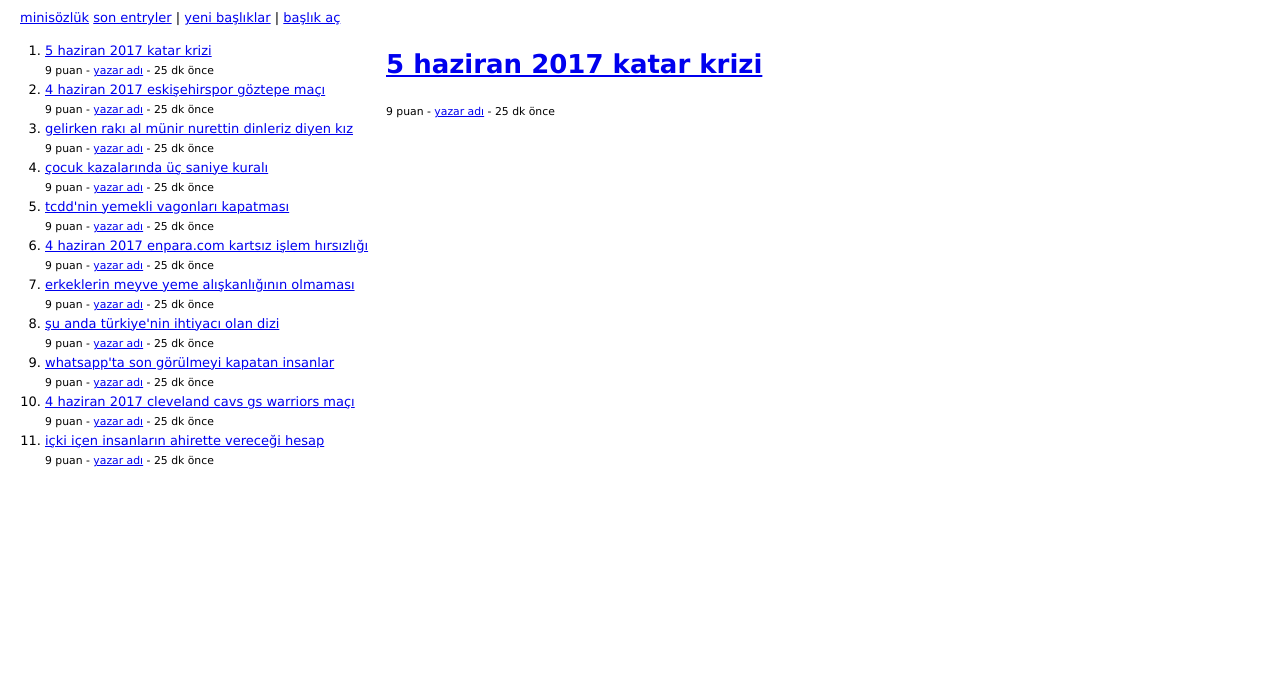
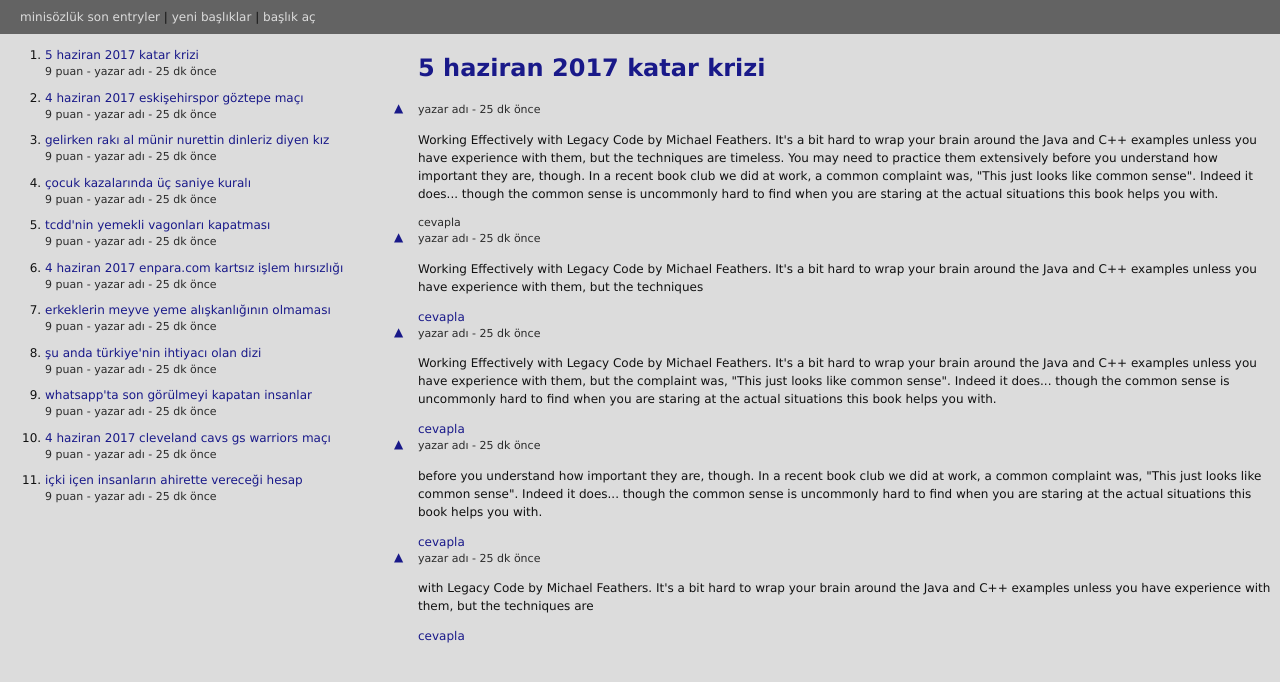
Before and after one commit to weboloper/sozluk, a PHP site: page / in a window 1280 px wide. Shown: the top 682 px of the page. Run offline with PHP 8.4, Linux system fonts and the light colour scheme.

Commit message:
Commit initial

```diff
--- a/css/style.css
+++ b/css/style.css
@@ -1,11 +1,27 @@
 body {
   font-family: Verdana, Geneva, sans-serif;
-  font-size: 13px;
-  line-height: 1.5; }
+  font-size: 12px;
+  line-height: 1.5;
+  background-color: #dcdcdc;
+  color: #111;
+  margin: 0; }
 
-#container {
+a {
+  color: #191989;
+  text-decoration: none; }
+  a:hover {
+    color: #151573; }
+
+#container,
+#header-inner {
   max-width: 1240px;
   margin: 0 auto; }
+
+#header {
+  background-color: #636363;
+  padding: .5rem; }
+  #header a {
+    color: #dcdcdc; }
 
 #row {
   display: -webkit-box;
@@ -29,9 +45,29 @@ body {
   flex-grow: 1; }
 
 #sol-frame {
-  max-width: 30%; }
+  max-width: 30%;
+  margin-right: 2rem; }
 
 #content {
   max-width: 70%; }
 
+#entry-list {
+  padding: 0;
+  list-style: none; }
+  #entry-list li {
+    position: relative; }
+  #entry-list .vote {
+    position: absolute;
+    left: -1.5rem;
+    top: -3px; }
+
+.entry-meta {
+  color: #2b2b2b;
+  font-size: 11px; }
+  .entry-meta a {
+    color: #2b2b2b; }
+
+#post-list li {
+  margin-bottom: .5rem; }
+
 /*# sourceMappingURL=style.css.map */
--- a/index.html
+++ b/index.html
@@ -12,63 +12,109 @@
 	</head>
 	<body>
 
-		<div id="container">
-			<div id="header">
+		<div id="header">
+			<div id="header-inner">
 				<a id="logo" href="#">minisözlük</a> <a href="#">son entryler</a> | <a href="#">yeni başlıklar</a> | <a href="#">başlık aç</a>
 			</div>
+		</div>
+
+		<div id="container">
 
 			<div id="row">
 				<div id="sol-frame">
-					<ol>
+					<ol id="post-list">
 						<li>
 							<a href="#">5 haziran 2017 katar krizi </a>
-							<div><small>9 puan - <a href="#">yazar adı</a> - 25 dk önce</small></div>
+							<div class="entry-meta">9 puan - <a href="#">yazar adı</a> - 25 dk önce</div>
 						</li>
 						<li>
 							<a href="#">4 haziran 2017 eskişehirspor göztepe maçı</a>
-							<div><small>9 puan - <a href="#">yazar adı</a> - 25 dk önce</small></div>
+							<div class="entry-meta">9 puan - <a href="#">yazar adı</a> - 25 dk önce</div>
 						</li>
 						<li>
 							<a href="#">gelirken rakı al münir nurettin dinleriz diyen kız </a>
-							<div><small>9 puan - <a href="#">yazar adı</a> - 25 dk önce</small></div>
+							<div class="entry-meta">9 puan - <a href="#">yazar adı</a> - 25 dk önce</div>
 						</li>
 						<li>
 							<a href="#">çocuk kazalarında üç saniye kuralı</a>
-							<div><small>9 puan - <a href="#">yazar adı</a> - 25 dk önce</small></div>
+							<div class="entry-meta">9 puan - <a href="#">yazar adı</a> - 25 dk önce</div>
 						</li>
 						<li>
 							<a href="#">tcdd'nin yemekli vagonları kapatması</a>
-							<div><small>9 puan - <a href="#">yazar adı</a> - 25 dk önce</small></div>
+							<div class="entry-meta">9 puan - <a href="#">yazar adı</a> - 25 dk önce</div>
 						</li>
 						<li>
 							<a href="#">4 haziran 2017 enpara.com kartsız işlem hırsızlığı</a>
-							<div><small>9 puan - <a href="#">yazar adı</a> - 25 dk önce</small></div>
+							<div class="entry-meta">9 puan - <a href="#">yazar adı</a> - 25 dk önce</div>
 						</li>
 						<li>
 							<a href="#">erkeklerin meyve yeme alışkanlığının olmaması </a>
-							<div><small>9 puan - <a href="#">yazar adı</a> - 25 dk önce</small></div>
+							<div class="entry-meta">9 puan - <a href="#">yazar adı</a> - 25 dk önce</div>
 						</li>
 						<li>
 							<a href="#">şu anda türkiye'nin ihtiyacı olan dizi</a>
-							<div><small>9 puan - <a href="#">yazar adı</a> - 25 dk önce</small></div>
+							<div class="entry-meta">9 puan - <a href="#">yazar adı</a> - 25 dk önce</div>
 						</li>
 						<li>
 							<a href="#">whatsapp'ta son görülmeyi kapatan insanlar</a>
-							<div><small>9 puan - <a href="#">yazar adı</a> - 25 dk önce</small></div>
+							<div class="entry-meta">9 puan - <a href="#">yazar adı</a> - 25 dk önce</div>
 						</li>
 						<li>
 							<a href="#">4 haziran 2017 cleveland cavs gs warriors maçı </a>
-							<div><small>9 puan - <a href="#">yazar adı</a> - 25 dk önce</small></div>
+							<div class="entry-meta">9 puan - <a href="#">yazar adı</a> - 25 dk önce</div>
 						</li>
 						<li>
 							<a href="#">içki içen insanların ahirette vereceği hesap</a>
-							<div><small>9 puan - <a href="#">yazar adı</a> - 25 dk önce</small></div>
+							<div class="entry-meta">9 puan - <a href="#">yazar adı</a> - 25 dk önce</div>
 						</li>
 					</ol>
 				</div>
 				<div id="content">
 					<h1><a href="#">5 haziran 2017 katar krizi</a></h1>
-					<div><small>9 puan - <a href="#">yazar adı</a> - 25 dk önce</small></div>
+
+
+					 <ul id="entry-list">
+					 	<li>
+					 		<a href="#" class="vote">▲</a>
+					 		<div class="entry-meta"><a href="#">yazar adı</a> - 25 dk önce</div>
+					 		<p>Working Effectively with Legacy Code by Michael Feathers. It's a bit hard to wrap your brain around the Java and C++ examples unless you have experience with them, but the techniques are timeless. You may need to practice them extensively before you understand how important they are, though. In a recent book club we did at work, a common complaint was, "This just looks like common sense". Indeed it does... though the common sense is uncommonly hard to find when you are staring at the actual situations this book helps you with.
+					 		</p>
+					 		<div class="entry-meta"><a href="#">cevapla</a></div>
+					 	</li>
+
+					 	<li>
+					 		<a href="#" class="vote">▲</a>
+					 		<div class="entry-meta"><a href="#">yazar adı</a> - 25 dk önce</div>
+					 		<p>Working Effectively with Legacy Code by Michael Feathers. It's a bit hard to wrap your brain around the Java and C++ examples unless you have experience with them, but the techniques
+					 		</p>
+					 		<a href="#">cevapla</a>
+					 	</li>
+
+					 	<li>
+					 		<a href="#" class="vote">▲</a>
+					 		<div class="entry-meta"><a href="#">yazar adı</a> - 25 dk önce</div>
+					 		<p>Working Effectively with Legacy Code by Michael Feathers. It's a bit hard to wrap your brain around the Java and C++ examples unless you have experience with them, but the complaint was, "This just looks like common sense". Indeed it does... though the common sense is uncommonly hard to find when you are staring at the actual situations this book helps you with.
+					 		</p>
+					 		<a href="#">cevapla</a>
+					 	</li>
+
+					 	<li>
+					 		<a href="#" class="vote">▲</a>
+					 		<div class="entry-meta"><a href="#">yazar adı</a> - 25 dk önce</div>
+					 		<p>before you understand how important they are, though. In a recent book club we did at work, a common complaint was, "This just looks like common sense". Indeed it does... though the common sense is uncommonly hard to find when you are staring at the actual situations this book helps you with.
+					 		</p>
+					 		<a href="#">cevapla</a>
+					 	</li>
+
+					 	<li>
+					 		<a href="#" class="vote">▲</a>
+					 		<div class="entry-meta"><a href="#">yazar adı</a> - 25 dk önce</div>
+					 		<p> with Legacy Code by Michael Feathers. It's a bit hard to wrap your brain around the Java and C++ examples unless you have experience with them, but the techniques are
+					 		</p>
+					 		<a href="#">cevapla</a>
+					 	</li>
+
+					 </ul>
 				</div>
 			</div>
 		</div>
--- a/scss/style.scss
+++ b/scss/style.scss
@@ -1,23 +1,49 @@
 @import '_normalize.scss';
 
-$font-size-base: 13px !default;
+$font-size-base: 12px !default;
 $font-family-base: Verdana, Geneva, sans-serif !default;
 $font-weight-base: 400 !default;
 $font-antialiased: true !default;
 $line-height-base: 1.5 !default;
 $spacing-base: 1.5em !default;
 
+$base-bg: #dcdcdc;
+$text-color: #111;
+$link-color: #191989;
+$dark-bg: #636363;
+
 body {
 	font-family:  $font-family-base;
 	font-size:  $font-size-base;
 	line-height:  $line-height-base;
+    background-color: $base-bg;
+    color: $text-color;
+    margin: 0;
 }
 
-#container {
+a {
+    color: $link-color;
+    text-decoration: none;
+
+    &:hover {
+         color: darken($link-color, 5%);
+    }
+}
+
+#container,
+#header-inner {
 	max-width: 1240px;
 	margin: 0 auto;
 }
 
+#header {
+    background-color: $dark-bg;
+    padding: .5rem;
+
+    a {
+        color: $base-bg;
+    }
+}
 #row {
 	display: -webkit-box;
     display: -webkit-flex;
@@ -43,9 +69,37 @@ body {
 
 #sol-frame {
 	    max-width: 30%;
+        margin-right: 2rem;
 
 }
 #content {
 	    max-width: 70%;
+}
 
+#entry-list {
+    padding: 0;
+    list-style: none;
+    li {
+        position: relative;
+    }
+    .vote {
+        position: absolute;
+        left: -1.5rem;
+        top:-3px;
+    }
 }
+.entry-meta {
+    color: lighten($text-color,10%);
+    font-size: 11px;
+
+    a {
+       color: lighten($text-color,10%);
+    }
+}
+
+#post-list {
+    li {
+        margin-bottom: .5rem;
+
+    }
+}
```
Also changed, not shown: 1 other file.
